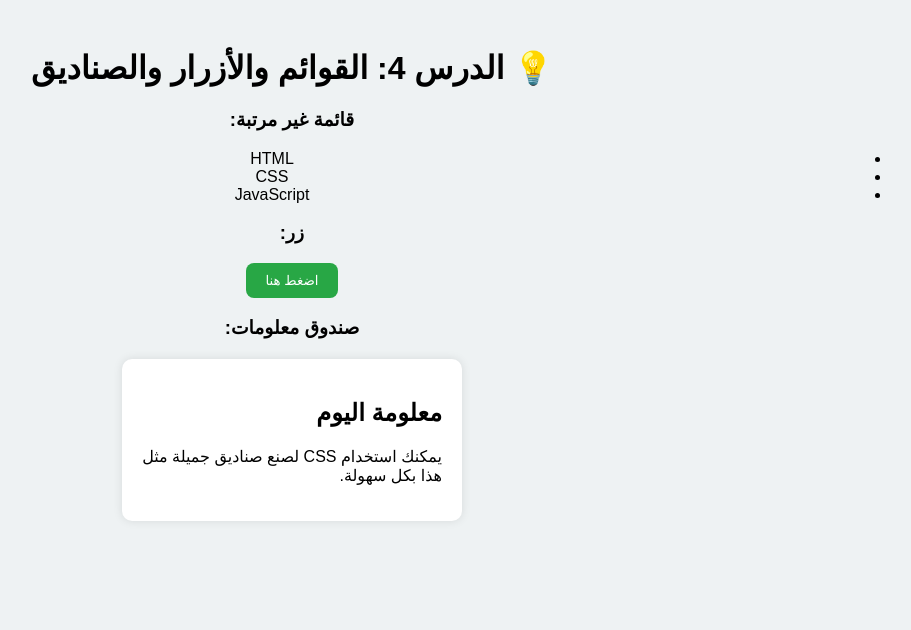
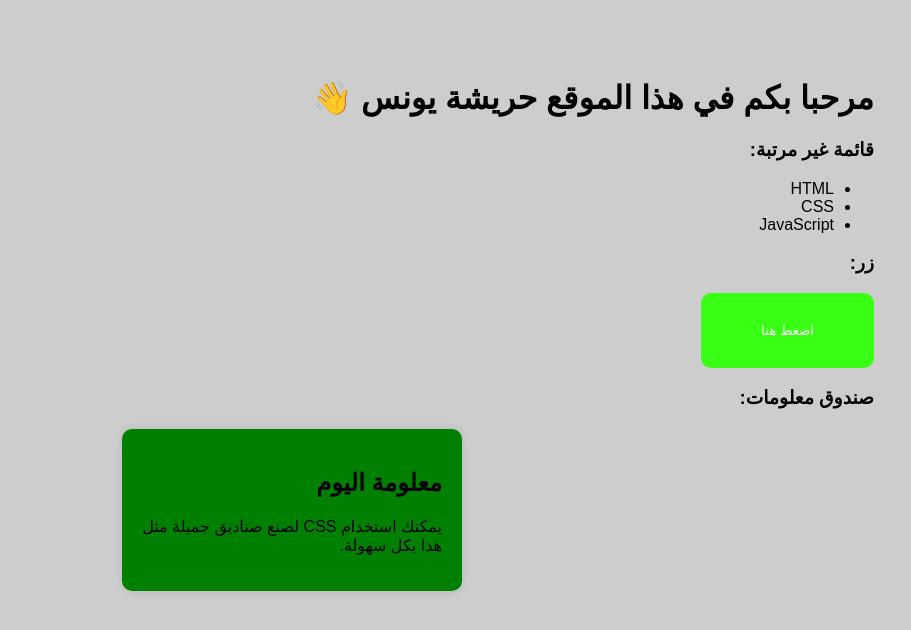
Before and after one commit to mohroua/Poste, a plain HTML site: page index.html in a window 1280 px wide. Shown: the whole page, without its empty margins (348-1259 px from the left). Drawn offline with Linux system fonts and the light colour scheme.

Commit message:
Update index.html

```diff
--- a/index.html
+++ b/index.html
@@ -6,34 +6,34 @@
   <style>
     body {
       font-family: Arial, sans-serif;
-      background-color: #eef2f3;
-      text-align: center;
-      padding: 20px;
+      background-color: #bbbb;
+      text-align: right;
+      padding: 50px;
     }
 
     button {
-      background-color: #28a745;
+      background-color: #39ff14;
       color: white;
-      padding: 10px 20px;
+      padding: 30px 60px;
       border: none;
-      border-radius: 8px;
+      border-radius: 10px;
       cursor: pointer;
     }
 
     .card {
-      background-color: white;
+      background-color: green;
       padding: 20px;
       margin: 20px auto;
       width: 300px;
       box-shadow: 0 0 10px rgba(0,0,0,0.1);
       border-radius: 10px;
-      text-align: right;
+      text-align: centre;
     }
   </style>
 </head>
 <body>
 
-  <h1>💡 الدرس 4: القوائم والأزرار والصناديق</h1>
+  <h1>مرحبا بكم في هذا الموقع حريشة يونس 👋</h1>
 
   <h3>قائمة غير مرتبة:</h3>
   <ul>
@@ -43,7 +43,7 @@
   </ul>
 
   <h3>زر:</h3>
-  <button onclick="alert('أنت رائع!')">اضغط هنا</button>
+  <button onclick="alert='مرحبا بالجميع')">اضغط هنا</button>
 
   <h3>صندوق معلومات:</h3>
   <div class="card">
```
